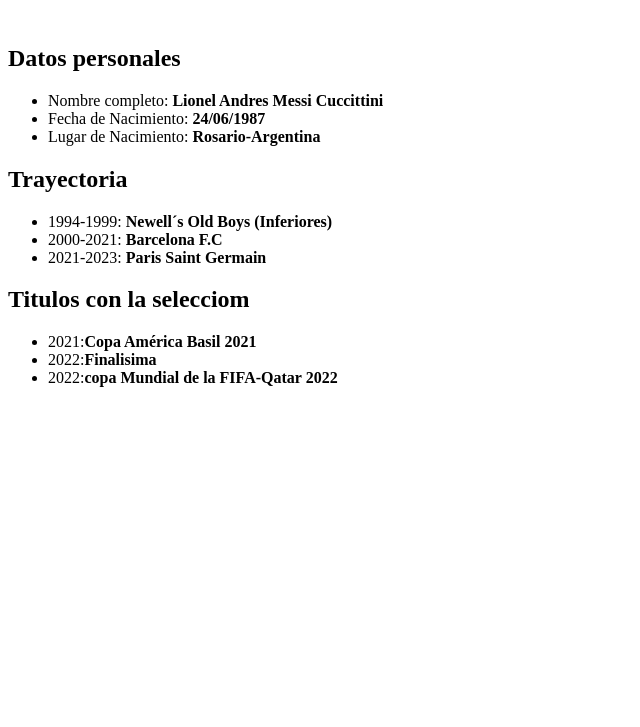
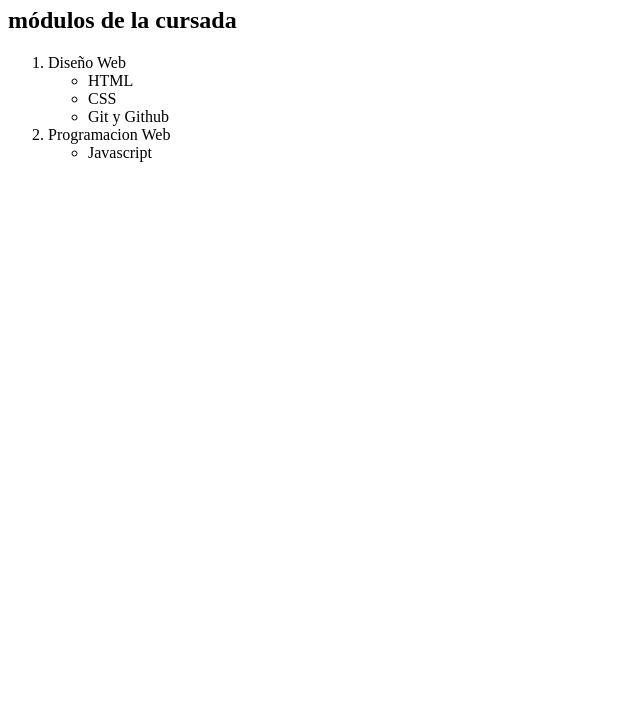
Before and after one commit to VanesaRomeo/TRABAJO-1.1, a plain HTML site: page index.html in a window 1280 px wide. Shown: the part 73-800 px from the top of the page, without its empty margins (0-640 px from the left). Drawn offline with Linux system fonts and the light colour scheme.

Commit message:
agregue listas

```diff
--- a/index.html
+++ b/index.html
@@ -5,7 +5,7 @@
     <meta name="viewport" content="width=device-width, initial-scale=1.0" />
     <title>Nucba--E1.1</title>
   </head>
-  <body>
+  <!--<body>
     <h1>Curriculum Vitae de Lionel Messi</h1>
     <br />
     <h2>Datos personales</h2>
@@ -27,7 +27,29 @@
     <ul>
       <li>2021:<b>Copa América Basil 2021</b></li>
       <li>2022:<b>Finalisima</b></li>
-      <li>2022:<b>copa Mundial de la FIFA-Qatar 2022</b></li>
-    </ul>
+      <li>2022:<b>Copa Mundial de la FIFA-Qatar 2022</b></li>
+    </ul> -->
+    <h1>Programación web full stack</h1>
+    <h2>módulos de la cursada</h2>
+   <ol>
+    <li>Diseño Web</li>
+          <ul>
+    <li>HTML</li>
+    <li>CSS</li>
+    <li>Git y Github</li>
+   </ul>
+   <li>Programacion Web</li> <ul>
+    <li>Javascript</li>
+   </ul><ol/>
+
+
+
+
+
+
+
+
+
+
   </body>
 </html>
```
